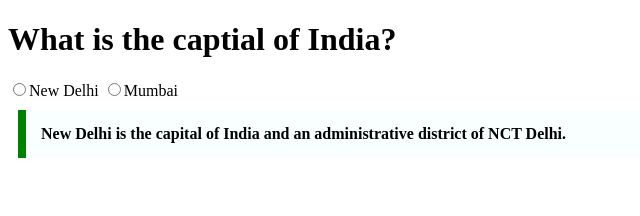
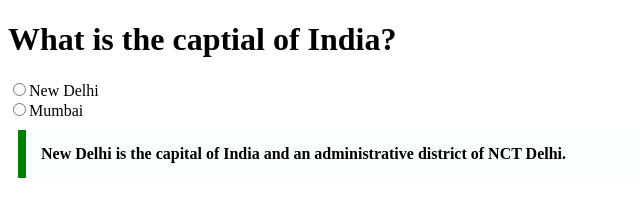
Before and after one commit to acciojob/trivia-anuj-kashyap03, a website: page main.html in a window 1280 px wide. Shown: the whole page, without its empty margins (0-640 px from the left). Drawn offline with Linux system fonts and the light colour scheme.

Commit message:
created a submission

```diff
--- a/main.html
+++ b/main.html
@@ -9,8 +9,8 @@
 <body>
 	<h1>What is the captial of India?</h1>
 	<form>
-		<label><input type="radio" name="capital" value="New Delhi" />New Delhi</label>
-			<label>		<input type="radio" name="capital" value="Mumbai" />Mumbai</label>
+		<div><label><input type="radio" name="capital" value="New Delhi" />New Delhi</label></div>
+<div>			<label>		<input type="radio" name="capital" value="Mumbai" />Mumbai</label></div>
 	</form>
 	<blockquote>New Delhi is the capital of India and an administrative district of NCT Delhi.</blockquote>
 	<!-- the entire body must be written by student -->
```
